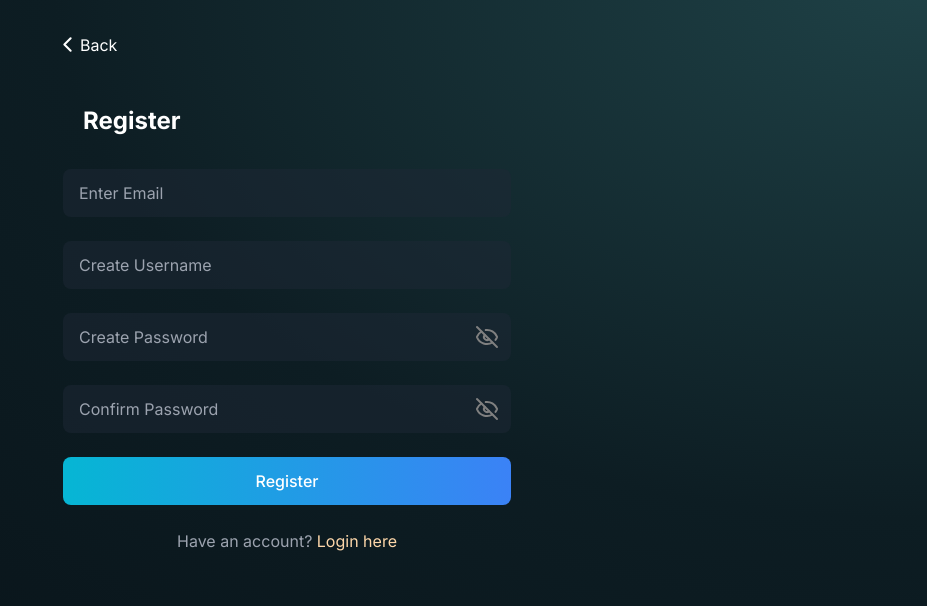
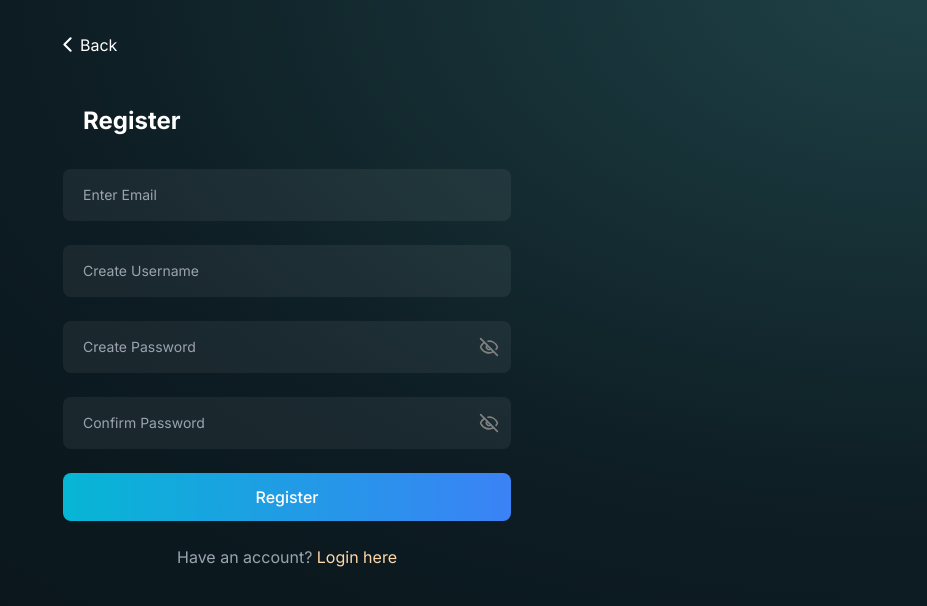
Before and after one commit to dotarsojat69/youapp-test, a Next.js app: page /register in a window 1280 px wide. Shown: the top 606 px of the page, without its empty margins (353-1280 px from the left). Built offline with nearby package versions, Linux system fonts and the light colour scheme.

Commit message:
feat: fix ui

```diff
--- a/src/components/ui/input.tsx
+++ b/src/components/ui/input.tsx
@@ -16,7 +16,7 @@ export const Input = React.forwardRef<HTMLInputElement, InputProps>(
         <input
           ref={ref}
           type={showPassword ? "text" : type}
-          className={`w-full bg-gray-800/50 rounded-lg px-4 py-3 text-white placeholder:text-gray-400 focus:outline-none focus:ring-2 focus:ring-blue-500 ${className} ${
+          className={`w-full bg-input rounded-lg px-5 py-4 text-white text-sm placeholder:text-gray-400 focus:outline-none focus:ring-2 focus:ring-blue-500 ${className} ${
             error ? "ring-2 ring-red-500" : ""
           }`}
           {...props}
@@ -27,7 +27,11 @@ export const Input = React.forwardRef<HTMLInputElement, InputProps>(
             onClick={() => setShowPassword(!showPassword)}
             className="absolute right-3 top-1/2 -translate-y-1/2"
           >
-            {showPassword ? <Eye color="grey" /> : <EyeOffIcon color="grey" />}
+            {showPassword ? (
+              <Eye size={20} color="grey" />
+            ) : (
+              <EyeOffIcon size={20} color="grey" />
+            )}
           </button>
         )}
         {error && <p className="mt-1 text-sm text-red-500">{error}</p>}
```
